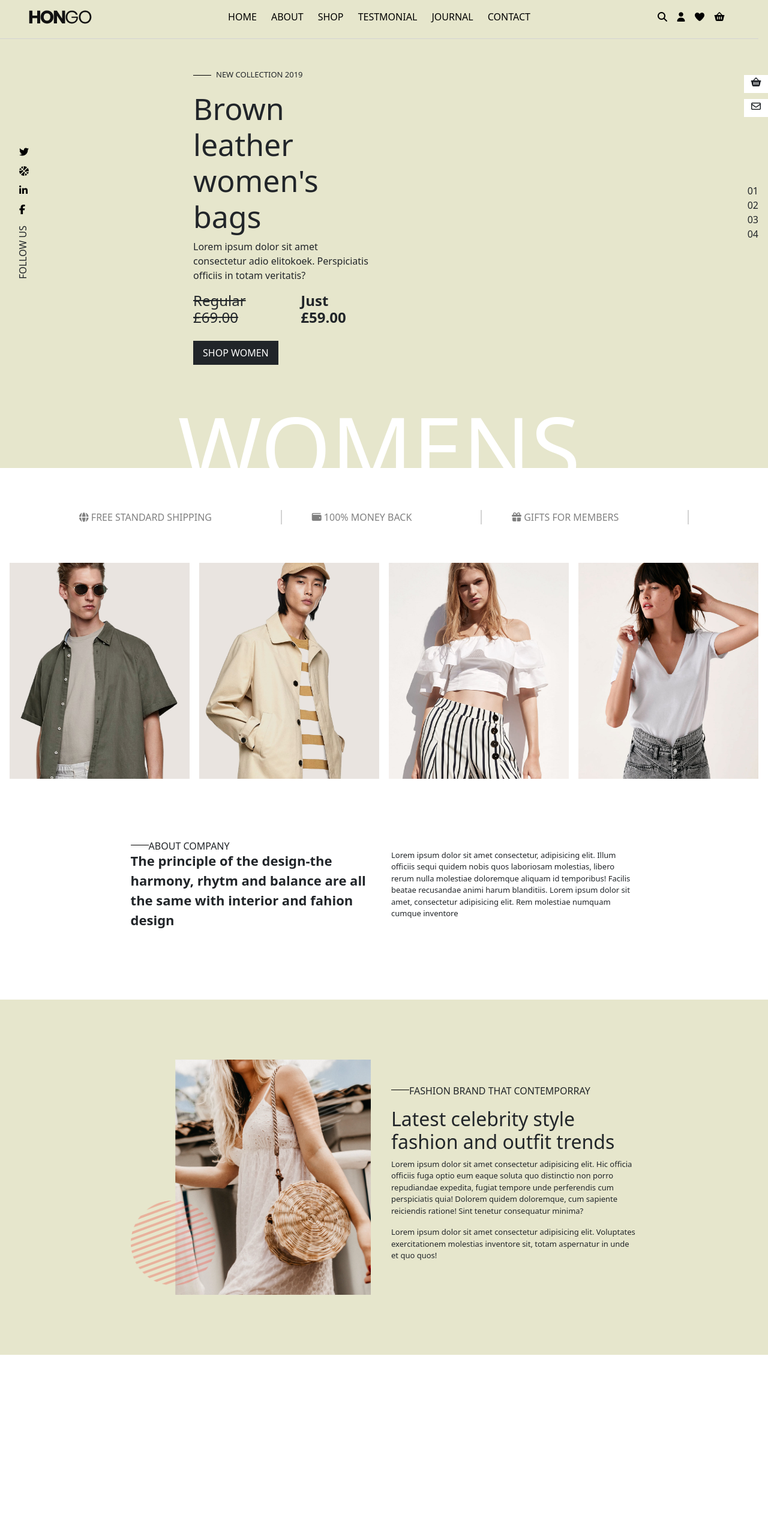
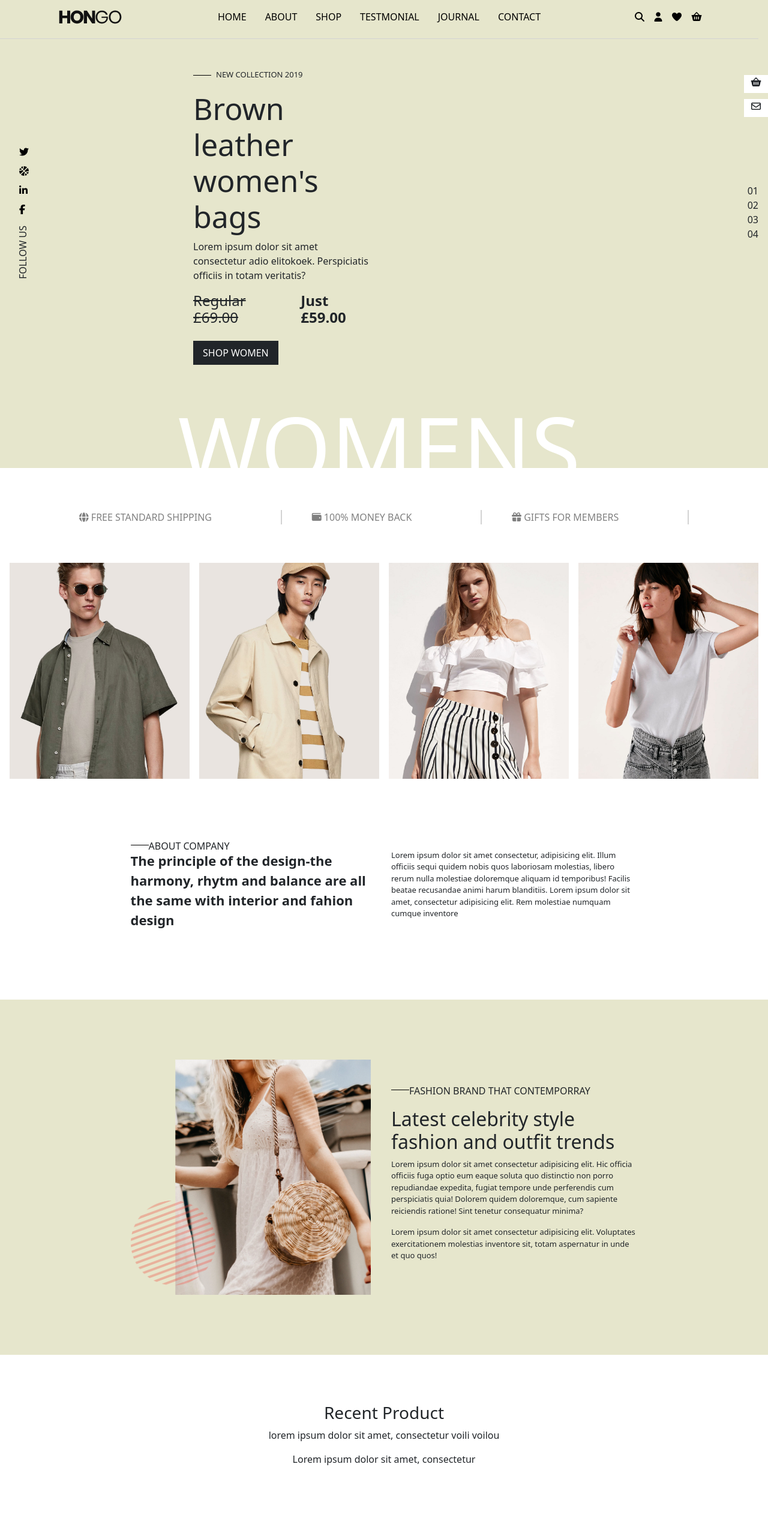
Before and after one commit to ramdam1080/PROJETS_JS, a website: page index.html in a window 1280 px wide. Shown: the whole page at 60% size. Before the commit the page ends 2258 px from the top, so only its background shows below. Drawn offline with Linux system fonts and the light colour scheme.

Commit message:
JS nav + object

```diff
--- a/index.html
+++ b/index.html
@@ -11,7 +11,7 @@
 
 <body>
     <header class=" position-relative pe-3 ">
-        <nav class="d-flex pt-3  justify-content-between  mx-5  navbar ">
+        <nav class="d-flex pt-3   justify-content-between  mx-5  navbar ">
             <div class="parentlogo">
                 <img class="logo mb-3" src="./public/img/logo.png" alt="">
             </div>
@@ -105,7 +105,7 @@
                 <p><i class="fas fa-gift"></i> GIFTS FOR MEMBERS</p>
             </div>
         </div>
-        <div class="d-flex gap-3  justify-content-center mt-5">
+        <div class="d-flex gap-3  justify-content-center mt-5 papaimg">
             <div><img width="300" src="./public/img/collect/one-page-collection-06.jpg" alt=""></div>
             <div><img width="300" src="./public/img/collect/one-page-collection-05.jpg" alt=""></div>
             <div><img width="300" src="./public/img/collect/one-page-collection-01.jpg" alt=""></div>
@@ -148,21 +148,25 @@
                         <div class="ligne"></div>
                         <p>FASHION BRAND THAT CONTEMPORRAY</p>
                     </div>
-<h2>Latest celebrity style fashion and outfit trends</h2>
-<p class="fs-7 ">Lorem ipsum dolor sit amet consectetur adipisicing elit. Hic officia officiis fuga optio eum eaque soluta quo distinctio non porro repudiandae expedita, fugiat tempore unde perferendis cum perspiciatis quia! Dolorem quidem doloremque, cum sapiente reiciendis ratione! Sint tenetur consequatur minima?</p>
+                    <h2>Latest celebrity style fashion and outfit trends</h2>
+                    <p class="fs-7 ">Lorem ipsum dolor sit amet consectetur adipisicing elit. Hic officia officiis fuga
+                        optio eum eaque soluta quo distinctio non porro repudiandae expedita, fugiat tempore unde
+                        perferendis cum perspiciatis quia! Dolorem quidem doloremque, cum sapiente reiciendis ratione!
+                        Sint tenetur consequatur minima?</p>
 
-<p class="fs-7 ">Lorem ipsum dolor sit amet consectetur adipisicing elit. Voluptates exercitationem molestias inventore sit, totam aspernatur in unde et quo quos!</p>
+                    <p class="fs-7 ">Lorem ipsum dolor sit amet consectetur adipisicing elit. Voluptates exercitationem
+                        molestias inventore sit, totam aspernatur in unde et quo quos!</p>
                 </div>
 
             </div>
+        </div>
+    </section>
+
+    <section class="section3">
 
 
 
-        </div>
-
-
     </section>
-
 
 
 
--- a/public/js/main.js
+++ b/public/js/main.js
@@ -1,15 +1,80 @@
 let barre = document.querySelector('.nav-responsive');
-let nav = document.querySelectorAll('.form>li')
-console.log(nav);
-
-barre.addEventListener('click', () =>{
-nav.forEach(element => {
-    if (element.style.display == "none") {
-        element.style.display = "block"
-    }else{
-        element.style.display = "none"
-    }
-});
+let linav = document.querySelectorAll('.form>li')
+let section3 = document.querySelector('.section3')
+let nav = document.querySelector('nav')
+let ulnav = document.querySelectorAll('nav>ul>li>a')
+let imgnav = document.querySelector('.logo')
+let papaimg = document.querySelector('.parentlogo')
+let icon = document.querySelector('.icon')
+let header = document.querySelector('header')
 
 
+barre.addEventListener('click', () => {
+    linav.forEach(element => {
+        if (element.style.display == "none") {
+            element.style.display = "block"
+        } else {
+            element.style.display = "none"
+        }
+    });
 })
+window.addEventListener('scroll', () => {
+    if (window.scrollY >= 408) {
+        nav.style.position = "fixed"
+        nav.style.top = "0px"
+        nav.style.backgroundColor = "black"
+        ulnav.forEach(element => {
+            element.style.color = "white"
+        });
+        nav.style.width = "100%"
+        header.style.height = "700px"
+        nav.classList.remove("class", "mx-5")
+        imgnav.setAttribute("src", "./public/img/white-logo.png")
+        papaimg.style.textAlign = "center"
+        icon.style.justifyContent = "center"
+        icon.classList.remove("justify-content-end")
+    } else {
+        nav.removeAttribute('style', 'position')
+        nav.style.backgroundColor = ""
+        ulnav.forEach(element => {
+            element.style.color = "black"
+        });
+        imgnav.setAttribute("src", "./public/img/logo.png")
+        header.style.height = "780px"
+    }
+})
+
+class Fashion {
+    constructor(img, b, t) {
+        this.img = img;
+        this.b = b;
+        this.t = t;
+    }
+
+}
+
+let titre_section3 = document.createElement('div')
+let h3 = document.createElement('h3')
+let p = document.createElement('p')
+let p2 = document.createElement('p')
+
+section3.appendChild(titre_section3)
+section3.style.padding = "80px 0px"
+h3.textContent ="Recent Product"
+titre_section3.appendChild(h3)
+titre_section3.style.textAlign ="center"
+p.textContent = "lorem ipsum dolor sit amet, consectetur voili voilou"
+titre_section3.appendChild(p)
+p2.textContent = "Lorem ipsum dolor sit amet, consectetur"
+titre_section3.appendChild(p2)
+
+let img1 = new Fashion('./public/img/fashion/fashion-recent-products-01-1-1.jpg','textured sweater', '$50.00')
+let img2 = new Fashion('./public/img/fashion/fashion-recent-products-02-1-1.jpg','traveller shirt', '$510.00')
+let img3 = new Fashion('./public/img/fashion/fashion-recent-products-01-b.jpg','crewneck Sweatshirt', '$20.00 - $50.00')
+let img4 = new Fashion('./public/img/fashion/fashion-recent-products-04.jpg','skinny trousers', '<del>$200.00</del> $160.00')
+let img5 = new Fashion('./public/img/fashion/fashion-recent-products-05-1.jpg','Crewneck Sweatshirt', '<del>$40.00</del> $35.00')
+let img6 = new Fashion('./public/img/fashion/fashion-recent-products-06-1.jpg','Sleeve Sweater', '<del>$140.00</del> $120.00')
+let img7 = new Fashion('./public/img/fashion/fashion-recent-products-07-1.jpg','Pocket Sweatshirt', '$410.00')
+let img8 = new Fashion('./public/img/fashion/fashion-recent-products-08-1.jpg','Top With Pleated', '$20.00 - $50.00')
+let img9 = new Fashion('./public/img/fashion/fashion-recent-products-01-d.jpg','Cotton Sweater', '<del>$180.00</del> - $155.00')
+let img10 = new Fashion('./public/img/fashion/fashion-recent-products-10-1.jpg','Texture plain Regular', '<del>$85.00</del> - $70.00')
--- a/src/sass/style.sass
+++ b/src/sass/style.sass
@@ -127,5 +127,30 @@ nav
 .p
     padding: 100px 0
 
+@media ( min-width: 576px ) and ( max-width:768px )
+    section:first-of-type
+        img
+            width: 150px
+@media  ( max-width: 576px  )
+    section:first-of-type
+        img
+            width: 200px
+        .papaimg
+            flex-direction: column
+            text-align: center
+
 .section2
     background-color: #e6e6cc
+
+@media ( min-width: 576px ) and ( max-width:768px )
+    .section2
+        img
+            width: 250px
+        p
+            font-size: 10px
+@media  ( max-width: 576px  )
+    .section2
+        img
+            width: 250px
+        p
+            font-size: 10px
```
Also changed, not shown: public/css/style.css, 1 other file.
